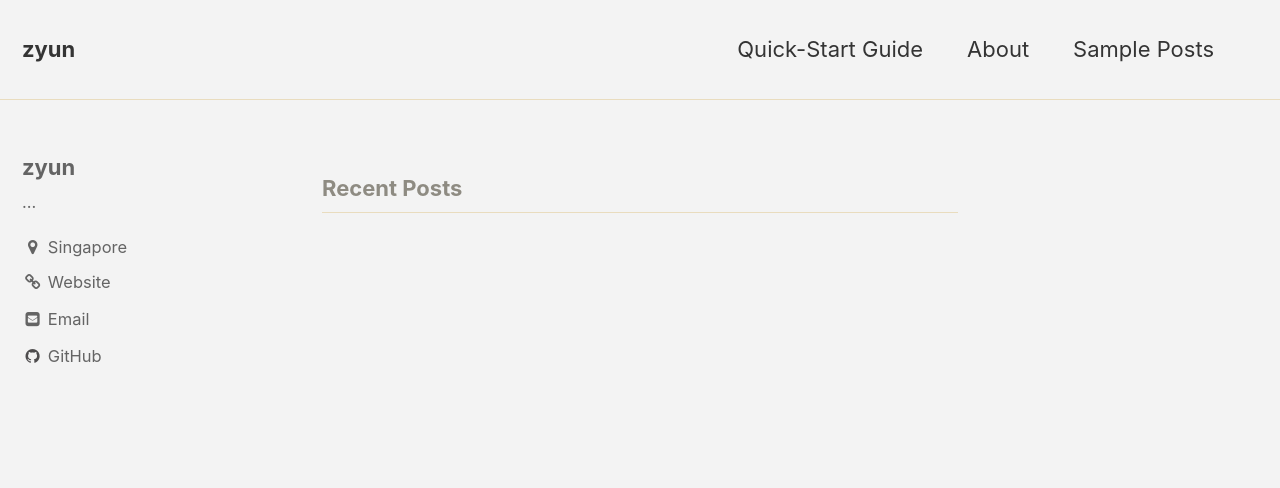
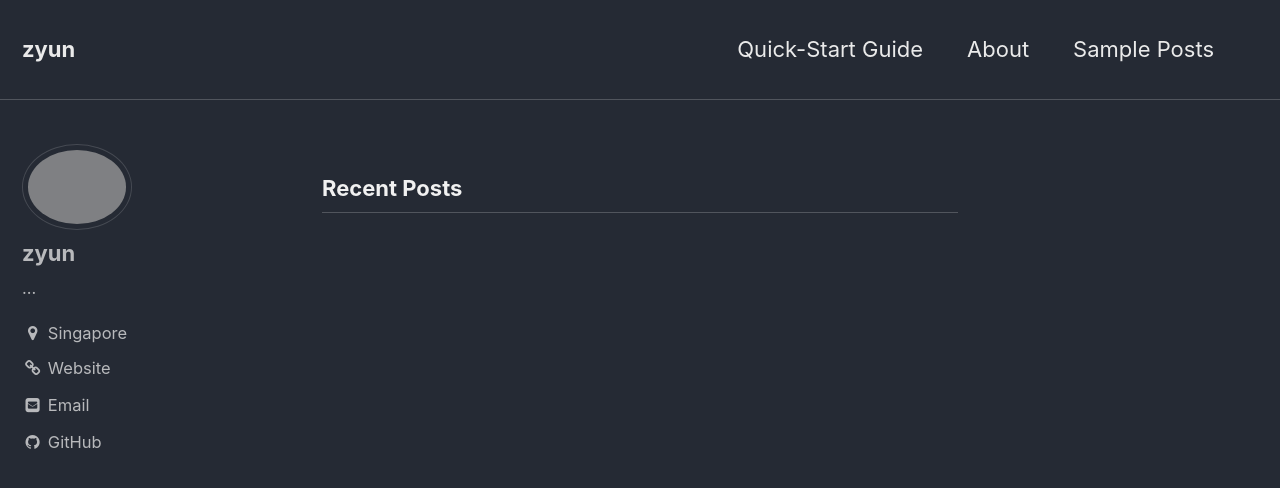
Before and after one commit to zyunsg/zyun, a Jekyll site: the page built from index.html, in a window 1280 px wide and 900 px high. Shown: the top 488 px of the window. Built offline with Jekyll 4.4.1, drawn with Linux system fonts in a browser that asks for light colours; the list of posts is cut into pages by our own code.

Commit message:
Update _config.yml

```diff
--- a/_config.yml
+++ b/_config.yml
@@ -5,7 +5,7 @@
 # For technical reasons, this file is *NOT* reloaded automatically when you use
 # `jekyll serve`. If you change this file, please restart the server process.
 
-minimal_mistakes_skin    : "dirt" # "air", "aqua", "contrast", "dark", "dirt", "neon", "mint", "plum", "sunrise"
+minimal_mistakes_skin    : "dark" # "air", "aqua", "contrast", "dark", "dirt", "neon", "mint", "plum", "sunrise"
 
 # Site Settings
 locale                   : "en"
@@ -16,7 +16,7 @@ description              : "..xx."
 url                      : "https://zyunsg.github.io" # the base hostname & protocol for your site e.g. "https://mmistakes.github.io"
 baseurl                  : "/zyun" # the subpath of your site, e.g. "/blog"
 repository               : "zyunsg/zyun"# GitHub username/repo-name e.g. "mmistakes/minimal-mistakes"
-teaser                   : /assets/images/500x300.png # path of fallback teaser image, e.g. "/assets/images/500x300.png"
+teaser                   : #/assets/images/500x300.png # path of fallback teaser image, e.g. "/assets/images/500x300.png"
 # breadcrumbs            : false # true, false (default)
 words_per_minute         : 200
 comments:
@@ -83,7 +83,7 @@ analytics:
 # Site Author
 author:
   name             : "zyun"
-  avatar           : # path of avatar image, e.g. "/assets/images/bio-photo.jpg"
+  avatar           : /assets/images/bio-photo.jpg # path of avatar image, e.g. "/assets/images/bio-photo.jpg"
   bio              : "..."
   location         : "Singapore"
   email            : "zyunsg@gmail.com"
```
